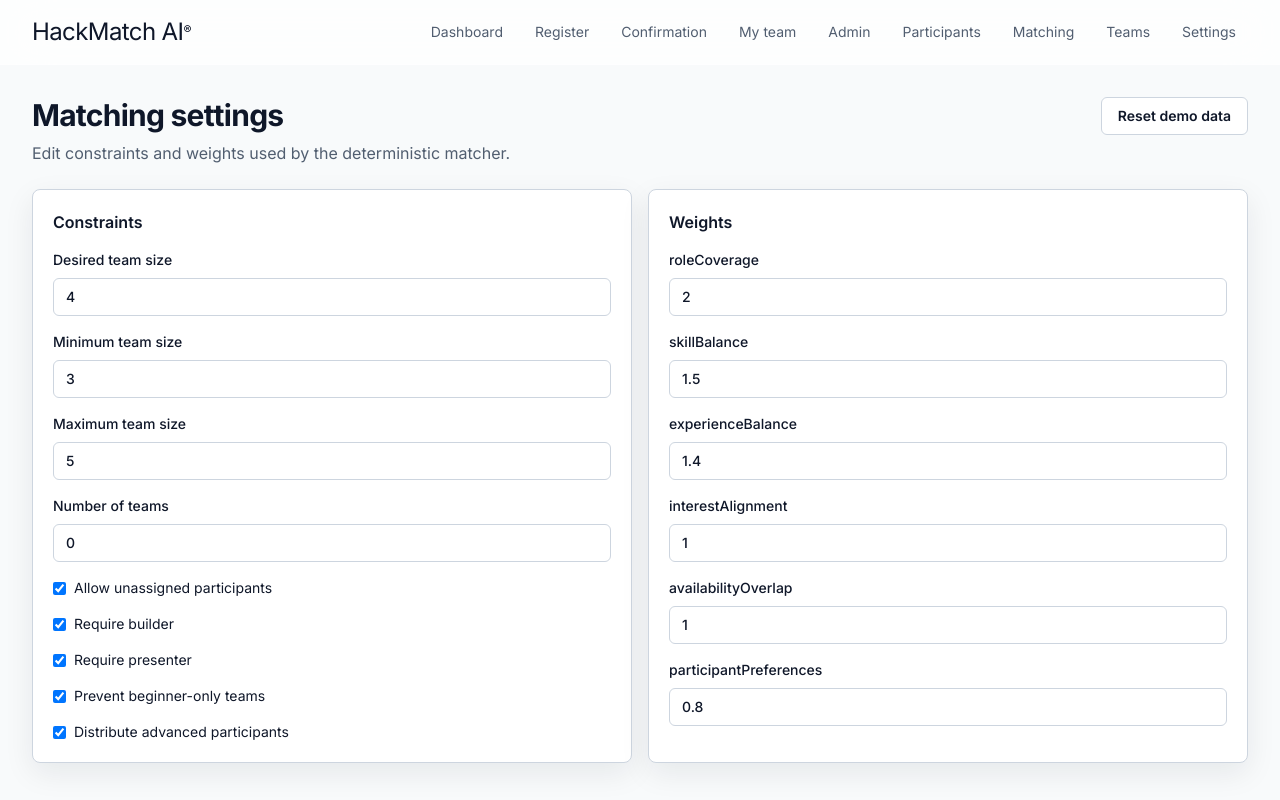
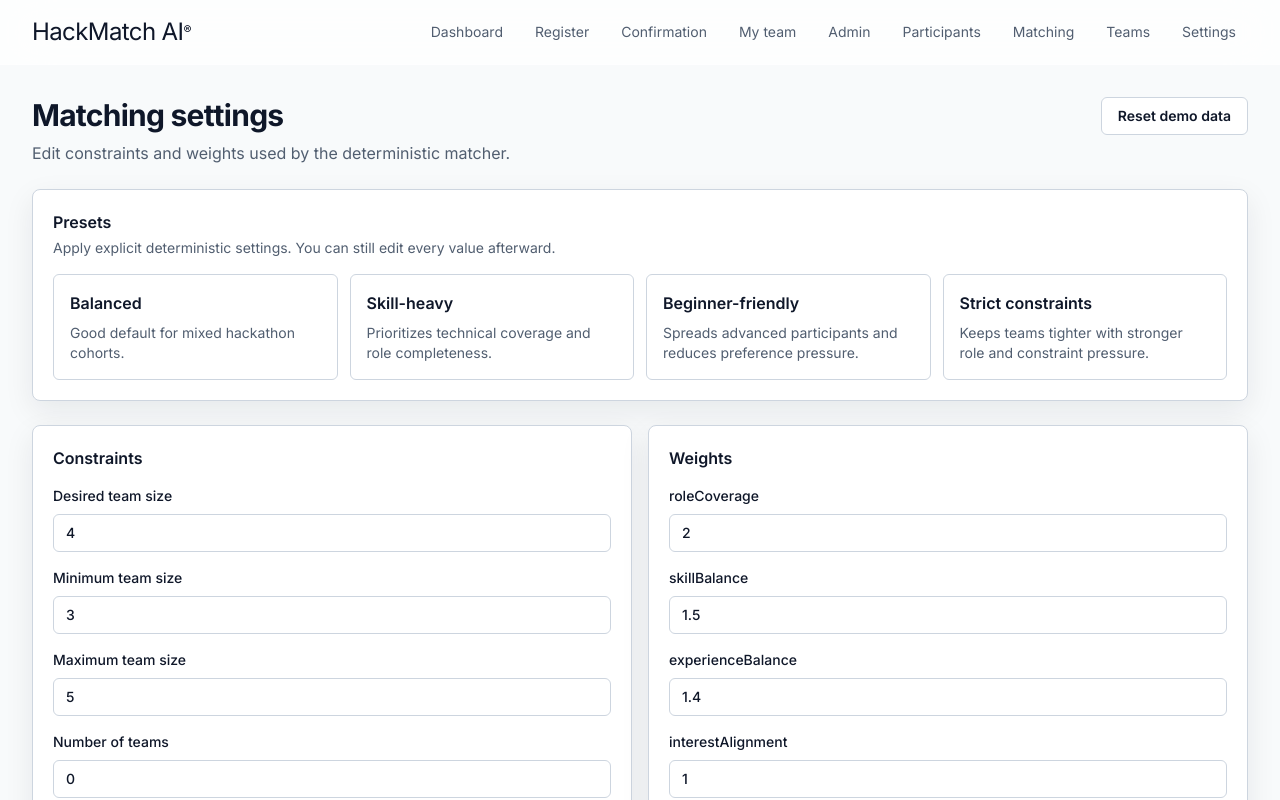
Before and after one commit to best-ed/HackMatch-AI, a Next.js app: page /admin/settings in a window 1280 px wide. Shown: the top 800 px of the page. Built offline with nearby package versions, Linux system fonts and the light colour scheme; no server answers; the database is empty.

Commit message:
feat: add matching settings presets

```diff
--- a/app/admin/settings/page.tsx
+++ b/app/admin/settings/page.tsx
@@ -3,6 +3,7 @@
 import { Card, TextInput } from "@/components/ui";
 import { useHackMatchData } from "@/lib/local-store";
 import type { MatchingSettings } from "@/lib/matching/types";
+import { matchingPresets } from "@/lib/settings-guardrails";
 
 export default function AdminSettingsPage() {
   const { settings, setSettings, resetDemoData } = useHackMatchData();
@@ -34,6 +35,27 @@
           Reset demo data
         </button>
       </div>
+      <Card className="space-y-4">
+        <div>
+          <h2 className="font-semibold">Presets</h2>
+          <p className="mt-1 text-sm text-muted-foreground">
+            Apply explicit deterministic settings. You can still edit every value afterward.
+          </p>
+        </div>
+        <div className="grid gap-3 md:grid-cols-2 xl:grid-cols-4">
+          {matchingPresets.map((preset) => (
+            <button
+              className="rounded-md border border-border bg-white p-4 text-left transition hover:border-primary hover:bg-emerald-50"
+              key={preset.id}
+              onClick={() => setSettings(preset.settings)}
+              type="button"
+            >
+              <div className="font-semibold">{preset.name}</div>
+              <p className="mt-2 text-sm text-muted-foreground">{preset.description}</p>
+            </button>
+          ))}
+        </div>
+      </Card>
       <div className="grid gap-4 md:grid-cols-2">
         <Card className="space-y-4">
           <h2 className="font-semibold">Constraints</h2>
--- /dev/null
+++ b/lib/settings-guardrails.ts
@@ -0,0 +1,79 @@
+import type { MatchingSettings } from "@/lib/matching/types";
+import { defaultMatchingSettings } from "@/lib/matching/types";
+
+export type MatchingPreset = {
+  id: string;
+  name: string;
+  description: string;
+  settings: MatchingSettings;
+};
+
+export const matchingPresets: MatchingPreset[] = [
+  {
+    id: "balanced",
+    name: "Balanced",
+    description: "Good default for mixed hackathon cohorts.",
+    settings: defaultMatchingSettings
+  },
+  {
+    id: "skill-heavy",
+    name: "Skill-heavy",
+    description: "Prioritizes technical coverage and role completeness.",
+    settings: {
+      ...defaultMatchingSettings,
+      requireBuilder: true,
+      requirePresenter: true,
+      weights: {
+        ...defaultMatchingSettings.weights,
+        roleCoverage: 2.4,
+        skillBalance: 2.2,
+        experienceBalance: 1.2,
+        interestAlignment: 0.7,
+        availabilityOverlap: 0.8,
+        participantPreferences: 0.5
+      }
+    }
+  },
+  {
+    id: "beginner-friendly",
+    name: "Beginner-friendly",
+    description: "Spreads advanced participants and reduces preference pressure.",
+    settings: {
+      ...defaultMatchingSettings,
+      preventBeginnerOnlyTeams: true,
+      distributeAdvancedParticipants: true,
+      allowUnassignedParticipants: true,
+      weights: {
+        ...defaultMatchingSettings.weights,
+        roleCoverage: 1.8,
+        skillBalance: 1.2,
+        experienceBalance: 2.2,
+        interestAlignment: 1,
+        availabilityOverlap: 1.2,
+        participantPreferences: 0.4
+      }
+    }
+  },
+  {
+    id: "strict-constraints",
+    name: "Strict constraints",
+    description: "Keeps teams tighter with stronger role and constraint pressure.",
+    settings: {
+      ...defaultMatchingSettings,
+      allowUnassignedParticipants: false,
+      requireBuilder: true,
+      requirePresenter: true,
+      preventBeginnerOnlyTeams: true,
+      distributeAdvancedParticipants: true,
+      weights: {
+        ...defaultMatchingSettings.weights,
+        roleCoverage: 2.6,
+        skillBalance: 1.6,
+        experienceBalance: 1.6,
+        interestAlignment: 0.8,
+        availabilityOverlap: 1.1,
+        participantPreferences: 0.6
+      }
+    }
+  }
+];
```
Also changed, not shown: 1 other file (tests, documents, lock files or other folders).
